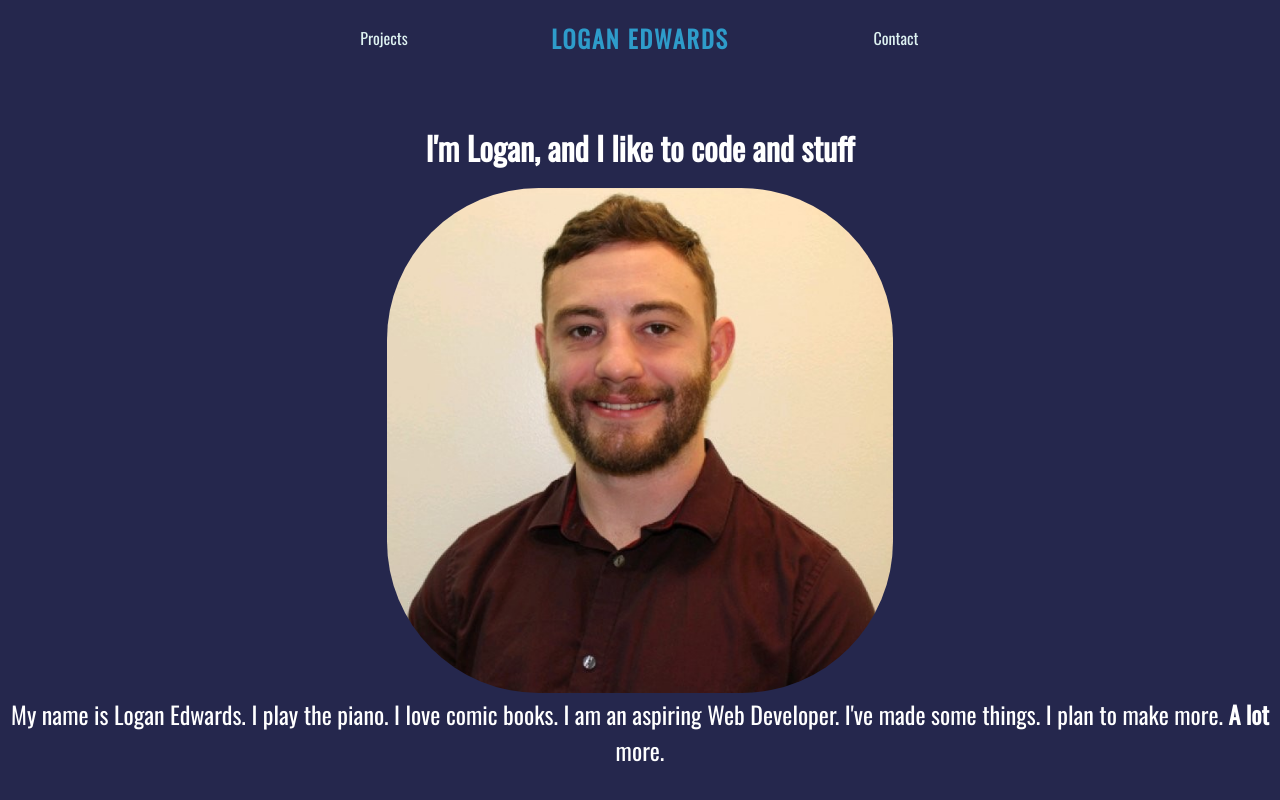
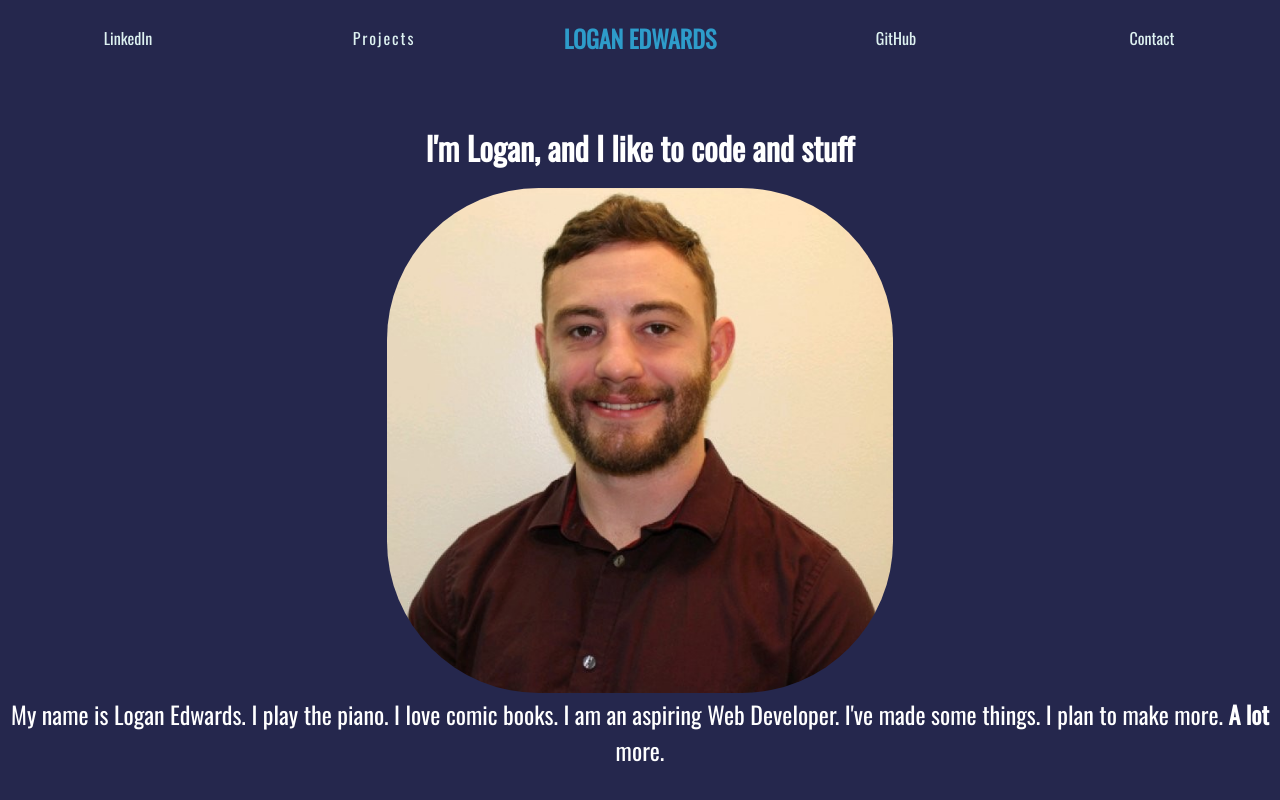
Before and after one commit to loganed09/LoganE, a React (Create React App) app: page / in a window 1280 px wide. Shown: the top 800 px of the page. Built offline with nearby package versions, Linux system fonts and the light colour scheme; a web font is replaced by a local one.

Commit message:
Added more Components, and changed NavBar

```diff
--- a/src/Components/NavBar/NavBar.css
+++ b/src/Components/NavBar/NavBar.css
@@ -22,15 +22,15 @@ nav a {
 }
 
 .nitem1 {
-    grid-column-start: 2;
+    grid-column-start: 1;
 }
 
 .nitem2 {
-    grid-column-start: 3;
+    grid-column-start: 2;
     letter-spacing: .12rem;
 }
 
-.nitem3 {
+.nitem4 {
     grid-column-start: 4;
 }
 
@@ -64,6 +64,7 @@ nav a {
 
     .dropdown {
         display: block;
+        grid-column-start: 5;
     }
 
     .initials {
@@ -86,7 +87,7 @@ nav a {
     }
 
     .dropdown {
-        grid-column-start: 5;
+
     }
 
     .dropdown i {
--- a/src/Components/NavBar/NavBar.js
+++ b/src/Components/NavBar/NavBar.js
@@ -40,9 +40,11 @@ export default function NavBar() {
 
   return (
     <nav className="navbar">
-        <a className="navItem nitem1" href="#projects">Projects</a>
-        <h2 className="navItem nitem2">LOGAN EDWARDS</h2>
-        <a className="navItem nitem3" href="#contact">Contact</a>
+        <a className="navItem nitem1" href="https://www.linkedin.com/in/loganed09/">LinkedIn</a>
+        <a className="navItem nitem2" href="#projects">Projects</a>
+        <h2 className="navItem nitem3">LOGAN EDWARDS</h2>
+        <a className="navItem nitem4" href="https://github.com/loganed09">GitHub</a>
+        <a className="navItem nitem5" href="#contact">Contact</a>
         <p className={`initials ${navbarOpen ? " hideInitials" : ""}`}>
             <a href="#about">LE</a>
         </p>
@@ -53,6 +55,8 @@ export default function NavBar() {
           <ul className={`dropdown-content ${navbarOpen ? " showMenu" : ""}`}>
             <a href="#projects">Projects</a>
             <a href="#contact">Contact</a>
+            <a href="https://github.com/loganed09">GitHub</a>
+            <a href="https://www.linkedin.com/in/loganed09/">LinkedIn</a>
           </ul>
         </div>
     </nav>
```
Also changed, not shown: src/Components/Contact/Contact.css (added), src/Components/Contact/Contact.js (added), src/Components/Projects/Projects.css (added), src/Components/Projects/Projects.js (added).
